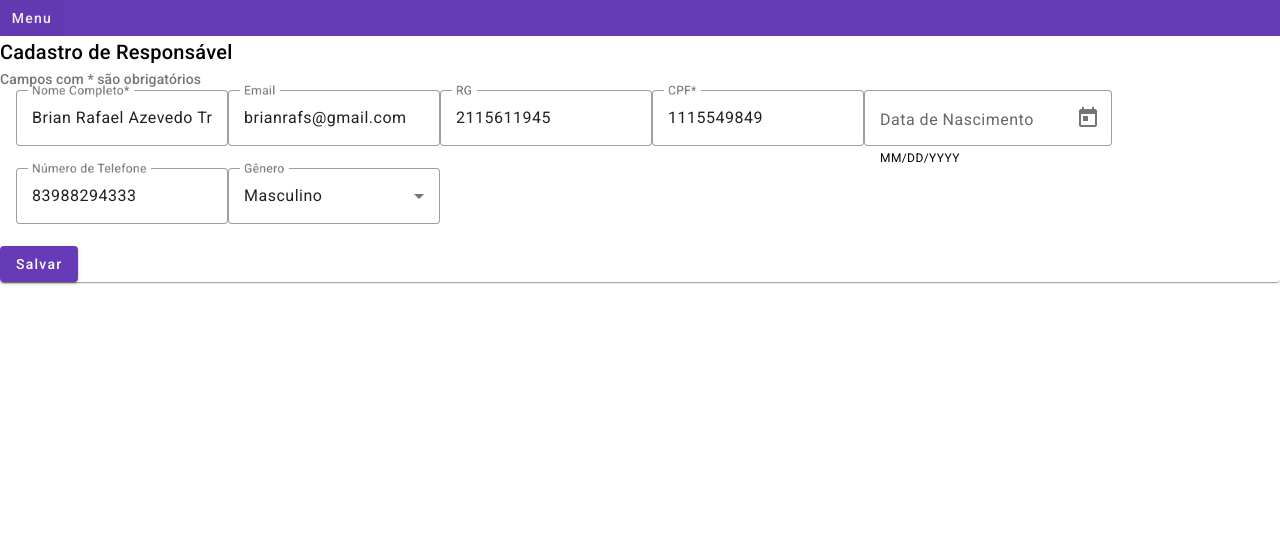
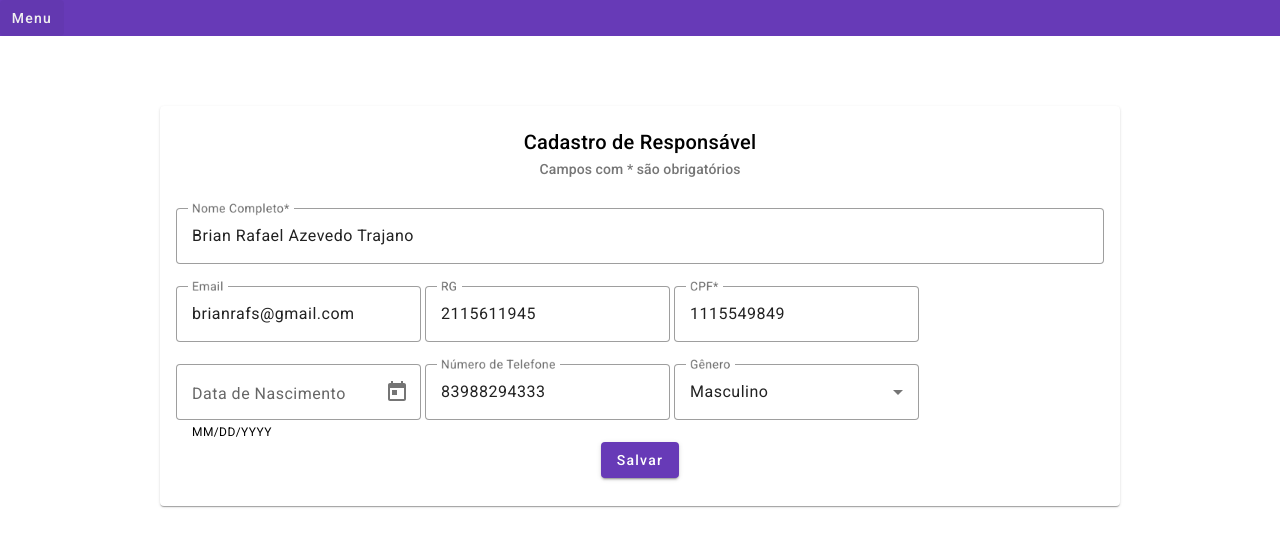
Before and after one commit to Brianrafs/EduManage, an Angular app: page /edit-guardian/1 in a window 1280 px wide. Shown: the top 546 px of the page. Built offline with nearby package versions, Linux system fonts and the light colour scheme; data requests are answered from the project's data file.

Commit message:
maintenance component css modified

```diff
--- a/src/app/modules/guardian/maintenance/maintenance.component.css
+++ b/src/app/modules/guardian/maintenance/maintenance.component.css
@@ -0,0 +1,35 @@
+.container{
+    min-width: 100%;
+    display: flex;
+    justify-content: center;
+}
+
+mat-card{
+    margin-top: 5em;
+    max-width: 75%;
+    display: flex;
+    flex-direction: column;
+    align-items: center;
+}
+
+mat-card-title{
+    margin-top: 1em;
+}
+
+mat-card-subtitle{
+    margin-bottom: 2em;
+}
+
+mat-form-field:first-child{
+    min-width: 100%;
+}
+
+mat-form-field{
+   min-width: 245px;
+   max-width: 245px;
+   padding-right: 4px;
+}
+
+mat-card-footer{
+    margin-bottom: 2em;
+}
--- a/src/app/modules/guardian/maintenance/maintenance.component.html
+++ b/src/app/modules/guardian/maintenance/maintenance.component.html
@@ -1,3 +1,5 @@
+
+<div class="container">
     <mat-card>
         <mat-card-title>
             Cadastro de Responsável
@@ -45,3 +47,4 @@
             <button mat-raised-button color="primary" (click)="register()">{{buttonName}}</button>
         </mat-card-footer>
     </mat-card>
+</div>
```
Lines whose indentation alone changed are shown as unchanged.
